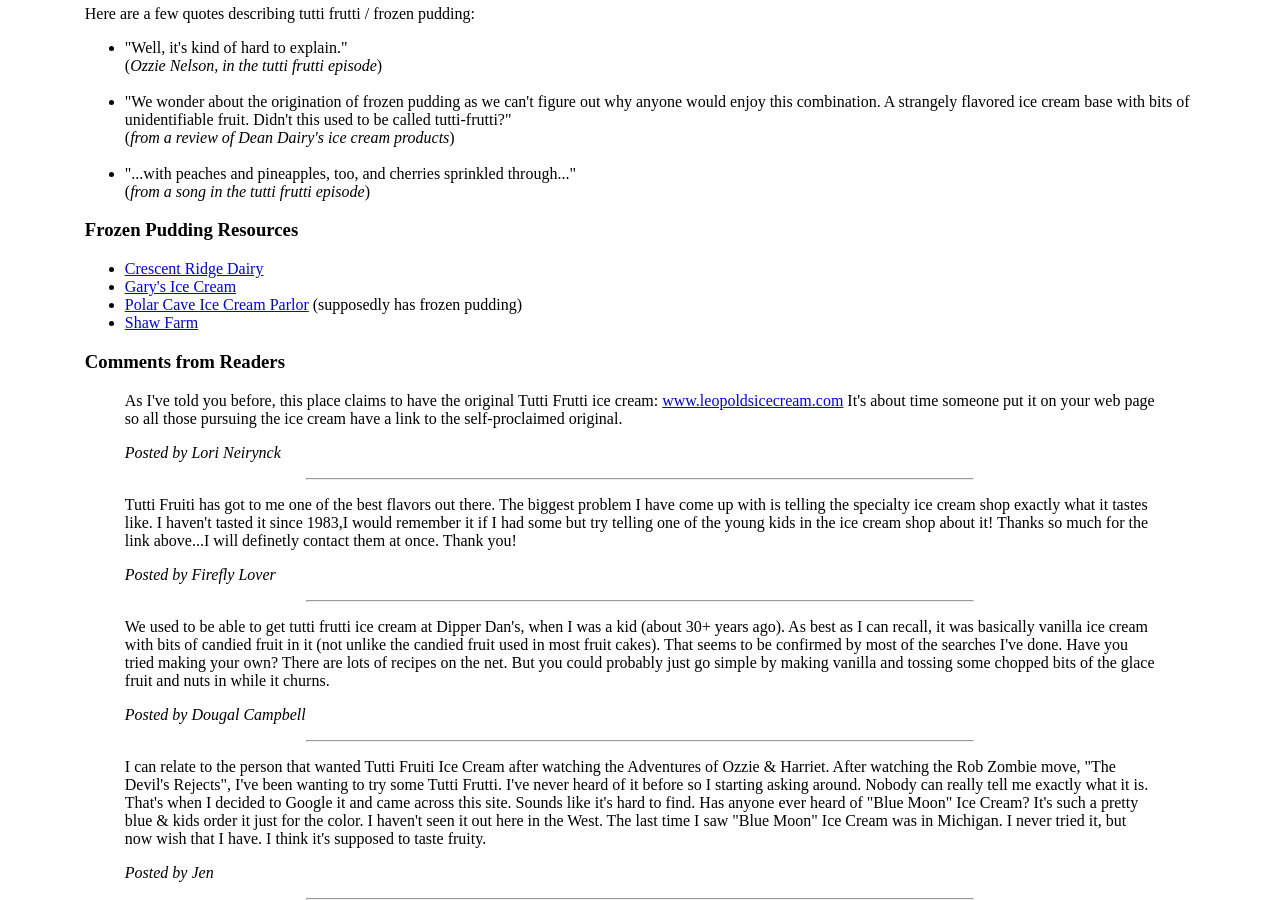
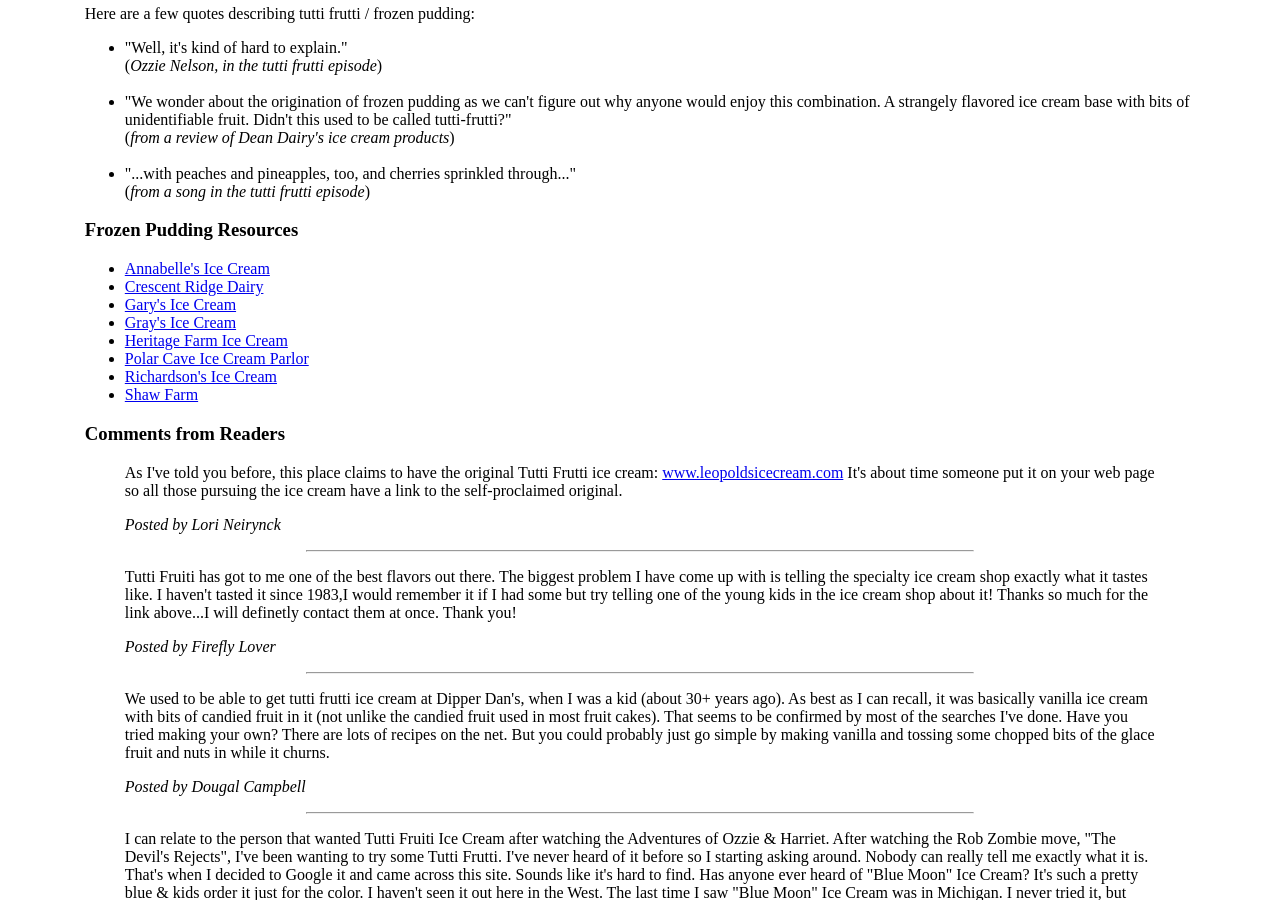
Before and after one commit to tjr/tjr.github.com, a Jekyll site: the page writing/tutti-frutti-ice-cream.html, which Jekyll copies as it is, in a window 1280 px wide and 900 px high, scrolled down 1215 px. Built offline with Jekyll 4.4.1, drawn with Linux system fonts in a browser that asks for light colours.

Commit message:
added more links

```diff
--- a/writing/tutti-frutti-ice-cream.html
+++ b/writing/tutti-frutti-ice-cream.html
@@ -185,29 +185,42 @@ tutti-frutti?"
 <ul>
 
 <li>
+<a href="http://www.annabellesicecream.com/">Annabelle's Ice Cream</a>
+</li>
+
+<li>
 <a href="http://www.crescentridge.com/">
 Crescent Ridge Dairy</a>
-
 </li>
 
 <li>
 <a href="http://www.garysicecream.com/">
+Gary's Ice Cream</a>
+</li>
 
-Gary's Ice Cream</a>
+<li>
+<a href="http://www.graysicecream.com/">
+Gray's Ice Cream</a>
+</li>
 
+<li>
+<a href="http://www.heritagefarmicecream.com/">
+Heritage Farm Ice Cream</a>
 </li>
 
 <li>
 <a href="http://www.polarcave.com/">
+Polar Cave Ice Cream Parlor</a>
+</li>
 
-Polar Cave Ice Cream Parlor</a> (supposedly has frozen pudding)
-
+<li>
+<a href="http://www.richardsonsicecream.com/">
+Richardson's Ice Cream</a>
 </li>
 
 <li>
 <a href="http://www.shawfarm.com/">
 Shaw Farm</a>
-
 </li>
 </ul>
 
```
